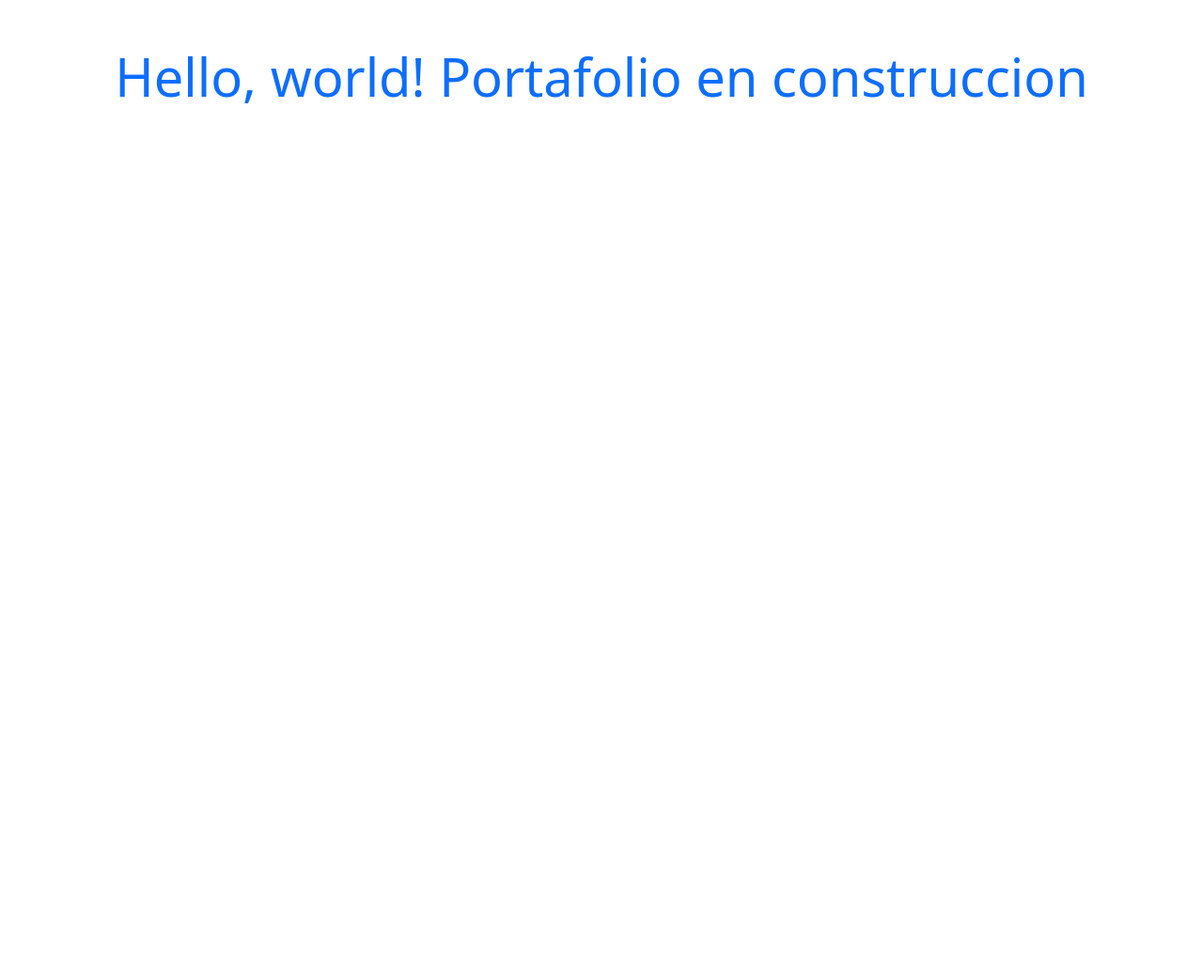
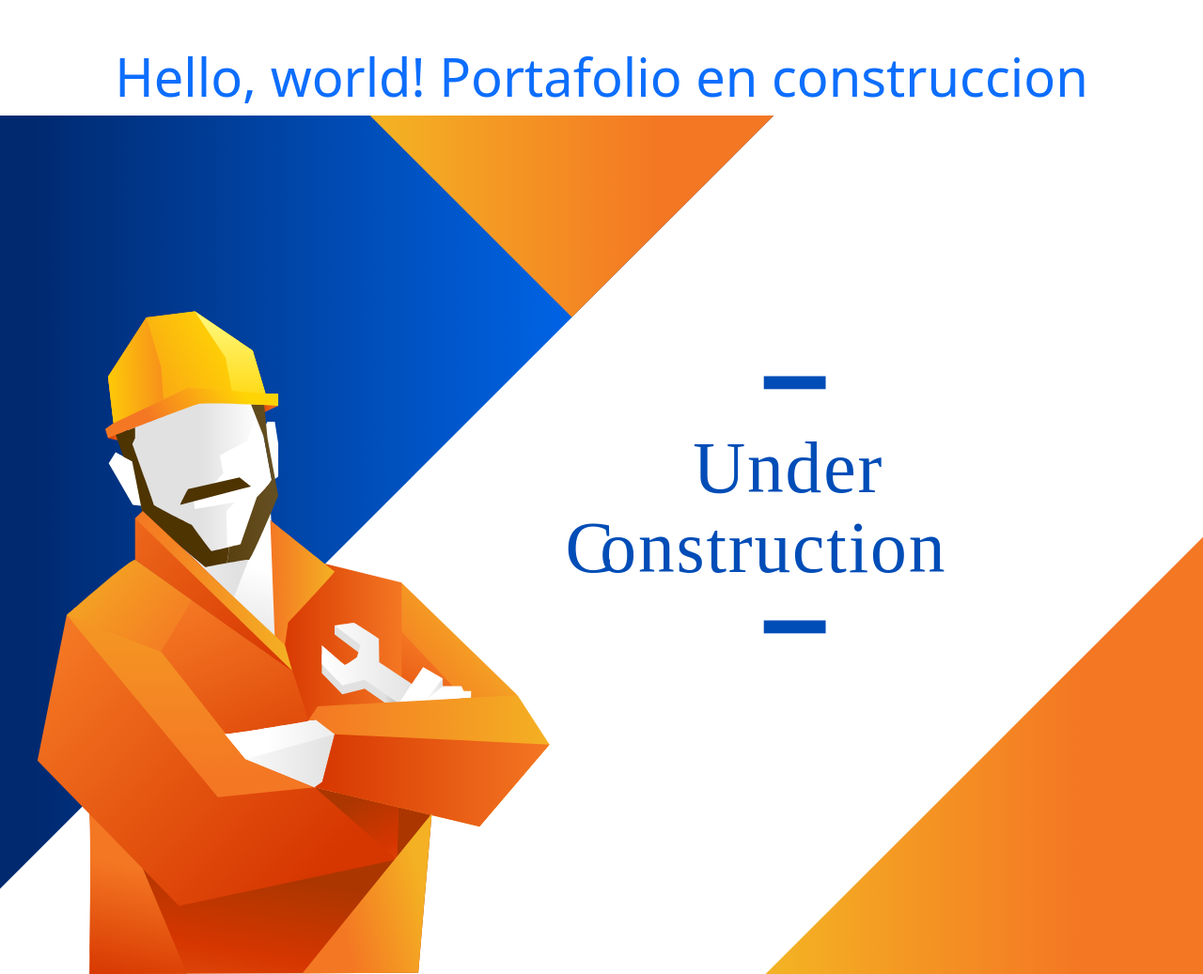
Before and after one commit to AZapata27/AZapata27.github.io, a plain HTML site: page index.html in a window 1280 px wide. Shown: the whole page at 94% size. Before the commit the page ends 800 px from the top, so only its background shows below. Drawn offline with nearby package versions, Linux system fonts and the light colour scheme.

Commit message:
Update index.html

```diff
--- a/index.html
+++ b/index.html
@@ -13,6 +13,8 @@
   <body>
     <h1 class="text-center mt-5 display-4 text-primary">Hello, world! Portafolio en construccion</h1>
 
+    <div class="img-container" >  <img width=100% src="/Webunderconstr.svg" alt="imagen de web en construccion">  </div>
+
     <!-- Optional JavaScript; choose one of the two! -->
 
     <!-- Option 1: Bootstrap Bundle with Popper -->
```
